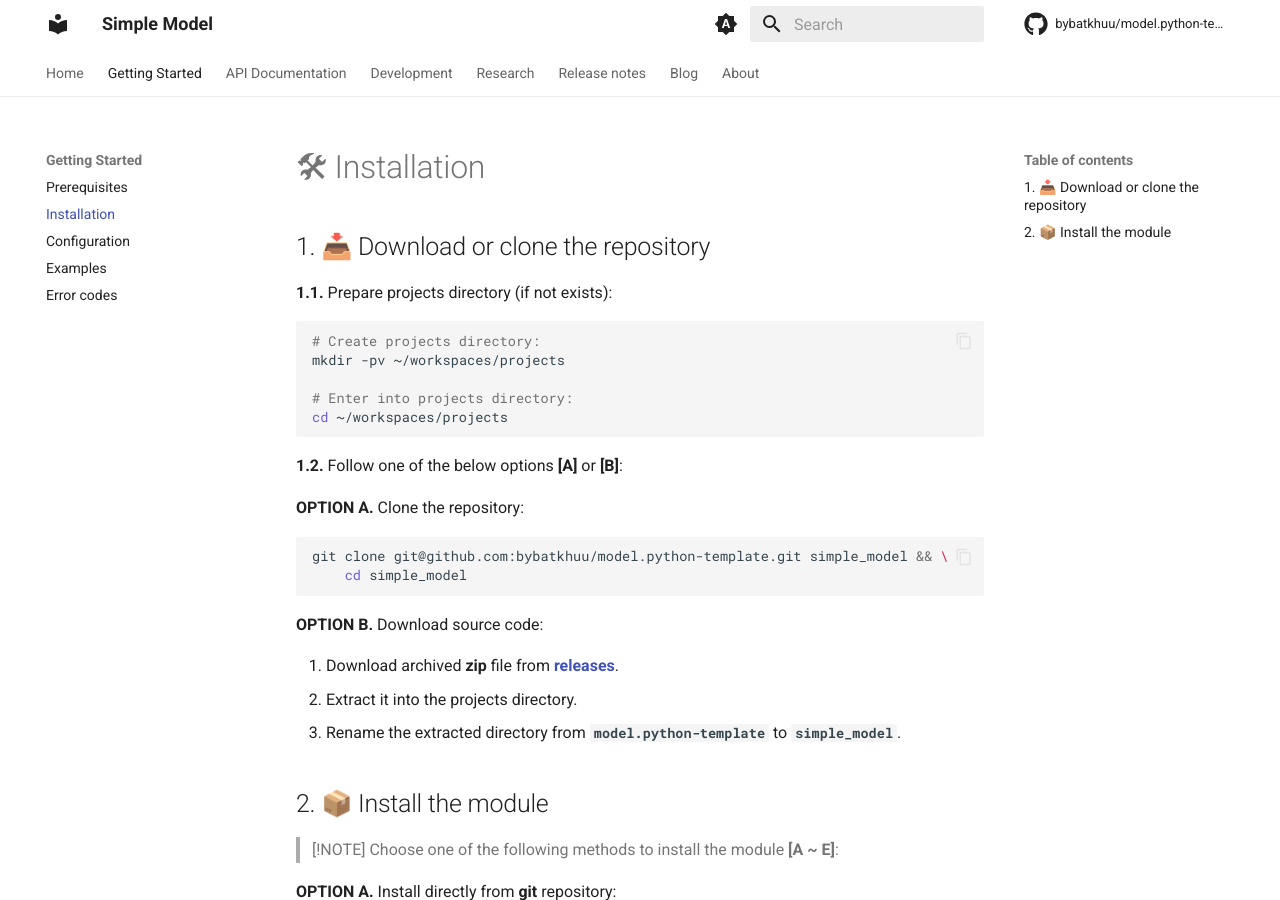
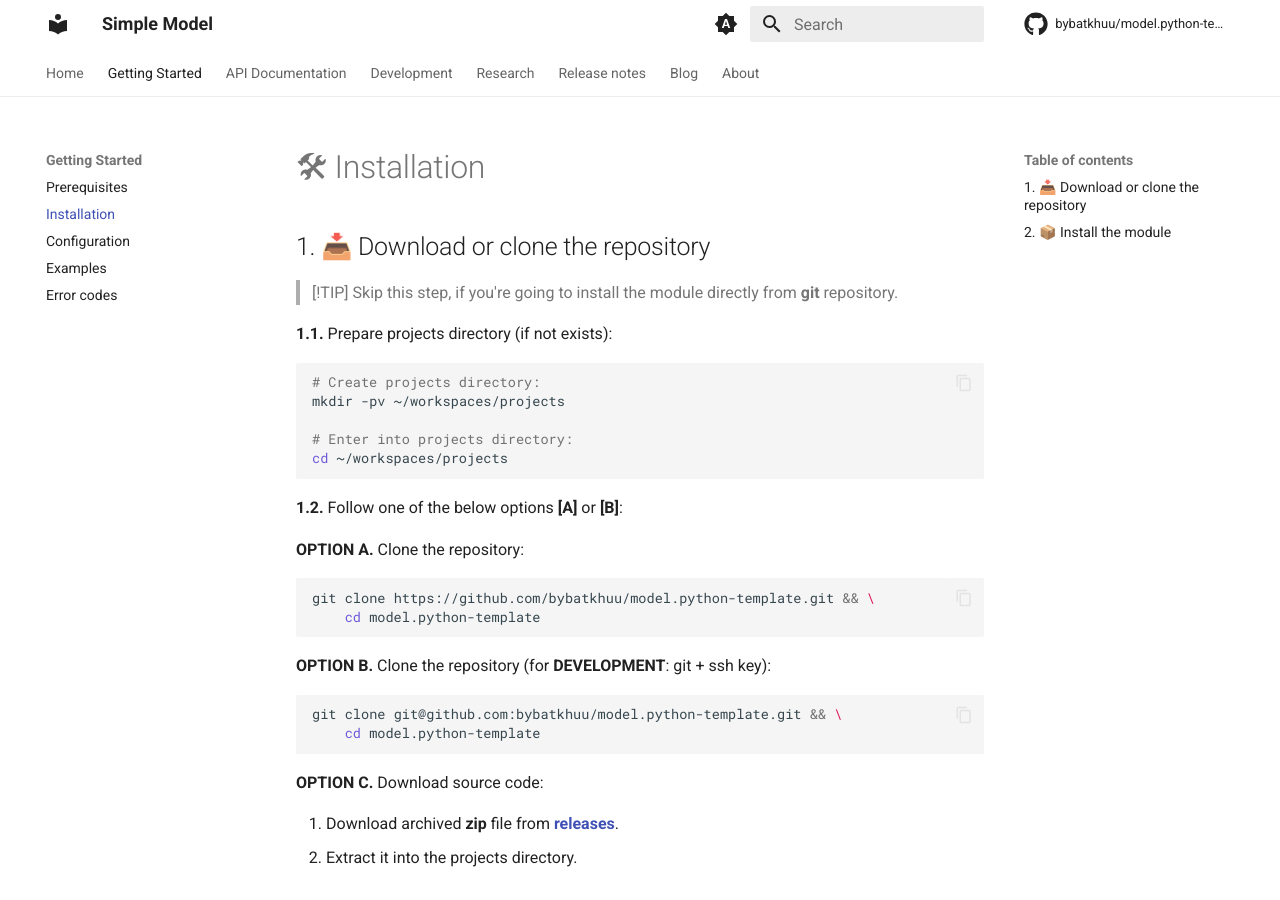
Before and after one commit to bybatkhuu/model.python-template, an MkDocs documentation site: the page built from docs/pages/getting-started/installation.md, in a window 1280 px wide and 900 px high. Built offline with MkDocs 1.6.1 and Material for MkDocs 9.7.7, drawn with Linux system fonts in a browser that asks for light colours; comment, search, counter and statistics services are not loaded.

Commit message:
:memo: Update README and installation documentation for improved cloning instructions

````diff
--- a/docs/pages/getting-started/installation.md
+++ b/docs/pages/getting-started/installation.md
@@ -1,6 +1,9 @@
 # 🛠 Installation
 
 ## 1. 📥 Download or clone the repository
+
+> [!TIP]
+> Skip this step, if you're going to install the module directly from **git** repository.
 
 **1.1.** Prepare projects directory (if not exists):
 
@@ -17,15 +20,21 @@ cd ~/workspaces/projects
 **OPTION A.** Clone the repository:
 
 ```sh
-git clone git@github.com:bybatkhuu/model.python-template.git simple_model && \
-    cd simple_model
+git clone https://github.com/bybatkhuu/model.python-template.git && \
+    cd model.python-template
 ```
 
-**OPTION B.** Download source code:
+**OPTION B.** Clone the repository (for **DEVELOPMENT**: git + ssh key):
+
+```sh
+git clone git@github.com:bybatkhuu/model.python-template.git && \
+    cd model.python-template
+```
+
+**OPTION C.** Download source code:
 
 1. Download archived **zip** file from [**releases**](https://github.com/bybatkhuu/model.python-template/releases).
 2. Extract it into the projects directory.
-3. Rename the extracted directory from **`model.python-template`** to **`simple_model`**.
 
 ## 2. 📦 Install the module
 
````
Also changed, not shown: README.md (+13 -4 lines).
